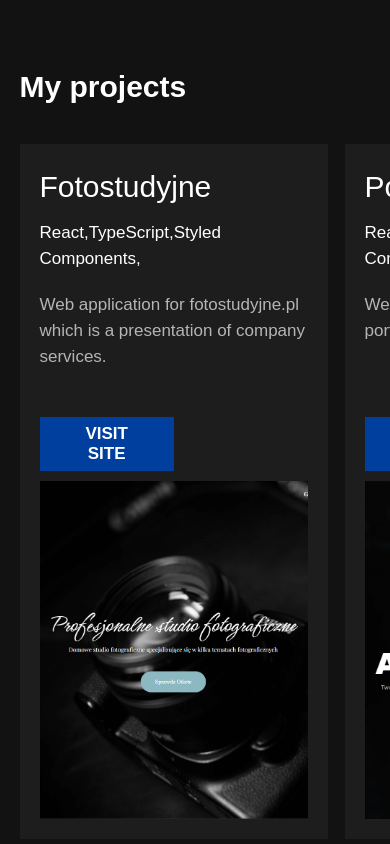
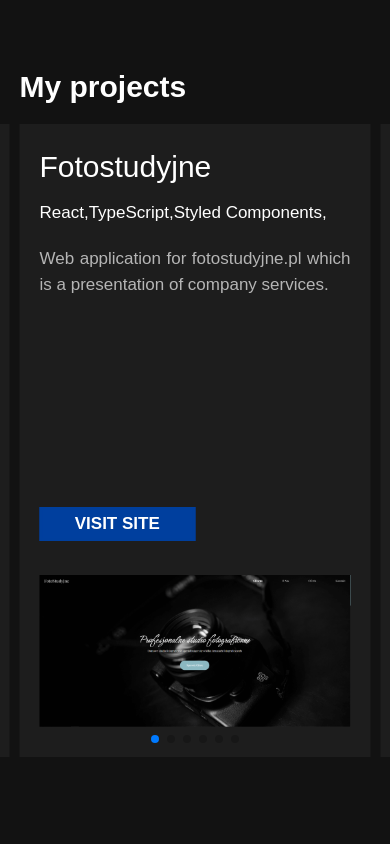
Before and after one commit to AlbertDabal/Portfolio, a React (Create React App) app in the folder frontend/: page / in a window 390 px wide. Shown: the part 1660-2504 px from the top of the page. Built offline with nearby package versions, Linux system fonts and the light colour scheme.

Commit message:
reapair projects mobile slider

```diff
--- a/frontend/public/locales/en/Projects.json
+++ b/frontend/public/locales/en/Projects.json
@@ -1,6 +1,7 @@
 {
     "title": "My projects",
     "button": "visit site",
+    "info": "Hover to see more information",
     "projects": [
         {
             "name": "Fotostudyjne",
--- a/frontend/src/components/molecues/projects-item/MyProjectsItem.tsx
+++ b/frontend/src/components/molecues/projects-item/MyProjectsItem.tsx
@@ -7,7 +7,6 @@ import styled from 'styled-components';
 const Image = styled.img`
   width: 100%;
   object-fit: cover;
-  height: 40vh;
 `;
 
 const Wrapper = styled.div`
@@ -15,9 +14,10 @@ const Wrapper = styled.div`
   flex-direction: column;
   justify-content: space-between;
   align-items: flex-start;
-  width: 95%;
+  height: 75vh;
   background-color: #1d1d1d;
   padding: 20px;
+  padding-bottom: 30px;
 `;
 
 const Bottom = styled.div`
@@ -45,11 +45,12 @@ const Top = styled.div`
   display: flex;
   flex-direction: column;
   justify-content: flex-start;
-  height: 30vh;
+  height: 40vh;
 `;
 
 const StyledParagraph = styled(Paragraph)`
   margin: 10px 0px;
+  text-align: justify;
 `;
 
 interface Props {
--- a/frontend/src/components/organisms/my-projects/my-project-desktop/MyProjectDesktop.tsx
+++ b/frontend/src/components/organisms/my-projects/my-project-desktop/MyProjectDesktop.tsx
@@ -23,7 +23,6 @@ const Image = styled.div<Props>`
   background-position: center;
   background-size: cover;
   width: 60vw;
-  height: 70vh;
   margin-right: 2vw;
 
   &:hover {
--- a/frontend/src/components/organisms/my-projects/my-project-mobile/MyProjectMobile.tsx
+++ b/frontend/src/components/organisms/my-projects/my-project-mobile/MyProjectMobile.tsx
@@ -8,6 +8,7 @@ import { Pagination, Navigation } from 'swiper';
 import 'swiper/css';
 import 'swiper/css/pagination';
 import { Paragraph } from 'components/atoms/paragraph/Paragraph';
+import './styles.css';
 
 interface Props {
   length?: number;
@@ -21,17 +22,29 @@ interface Props {
 const Wrapper = styled.div`
   height: 100vh;
   width: 100%;
-  margin-left: 20%;
+  /* margin-left: 5%;
   @media (max-width: 500px) {
-    margin-left: 10%;
-  }
+    margin-left: 5%;
+  } */
   @media (min-width: 1001px) {
     display: none;
+  }
+
+  .slide {
+    width: 80%;
+
+    @media (max-width: 500px) {
+      width: 90%;
+    }
   }
 `;
 
 const StyledHeading = styled(Heading)`
-  margin-bottom: 40px;
+  margin-bottom: 20px;
+  margin-left: 10%;
+  @media (max-width: 500px) {
+    margin-left: 5%;
+  }
 `;
 
 export const MyProjectMobile = ({ ProjectsData, title, buttonName }: Props) => {
@@ -40,7 +53,14 @@ export const MyProjectMobile = ({ ProjectsData, title, buttonName }: Props) => {
   return (
     <Wrapper id="my-project">
       <StyledHeading bold>{title}</StyledHeading>
-      <Swiper slidesPerView={1.2}>
+      <Swiper
+        slidesPerView="auto"
+        spaceBetween={10}
+        modules={[Pagination]}
+        pagination={true}
+        loop={true}
+        centeredSlides={true}
+      >
         {ProjectsData.map((item: any) => (
           <SwiperSlide className="slide">
             <MyProjectsItem
```
Also changed, not shown: frontend/src/components/organisms/my-projects/my-project-mobile/styles.css (added).
